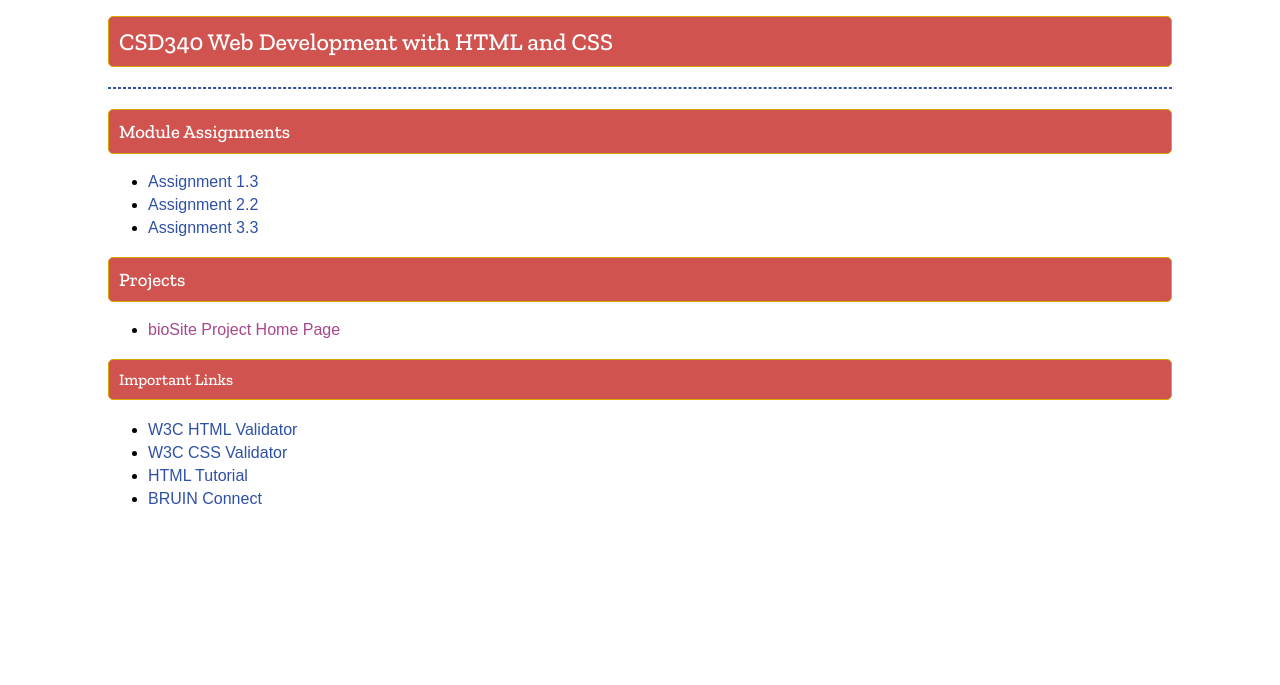
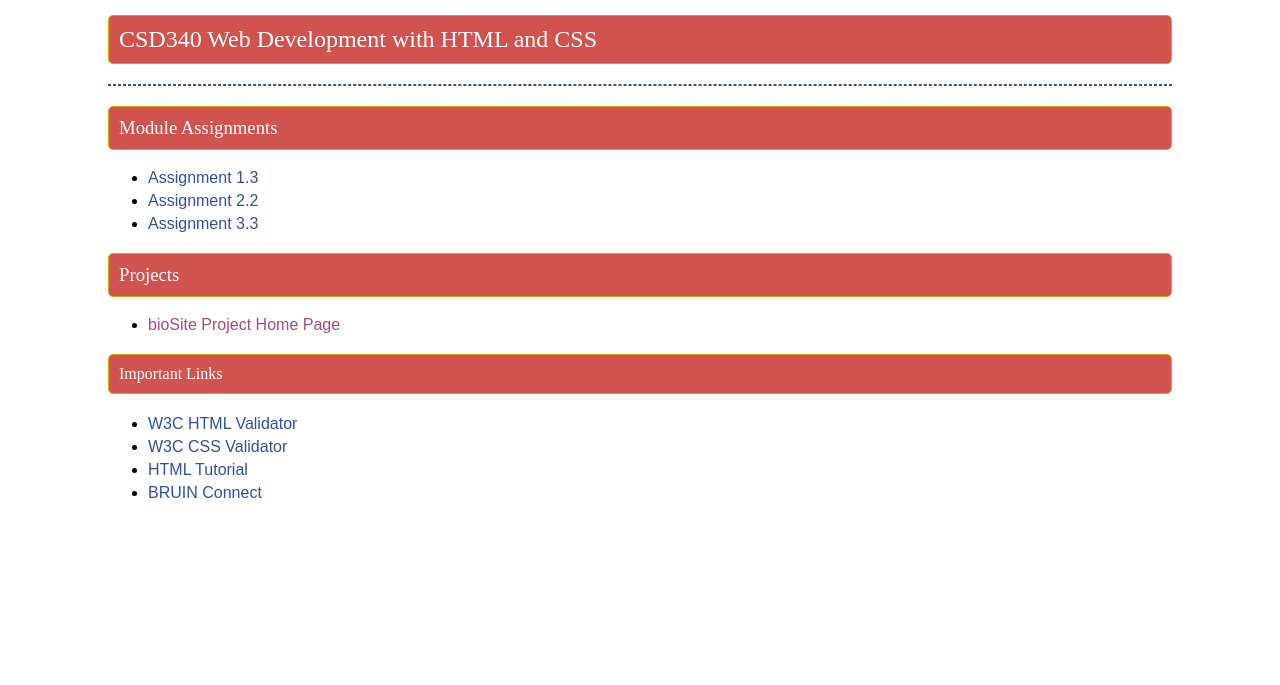
Before and after one commit to devcnx/csd-340, a plain HTML site: page index.html in a window 1280 px wide. Shown: the part 115-800 px from the top of the page. Drawn offline with nearby package versions, Linux system fonts and the light colour scheme; a web font is replaced by a local one.

Commit message:
style: update heading font from Zilla Slab to Times New Roman

```diff
--- a/site.css
+++ b/site.css
@@ -28,7 +28,7 @@ h1,
 h2,
 h3,
 h4 {
-    font-family: "Zilla Slab", serif;
+    font-family: "Times New Roman", serif;
     background-color: #d1534f;
     color: #ffffff;
     border: 1px solid #d6a800;
```
